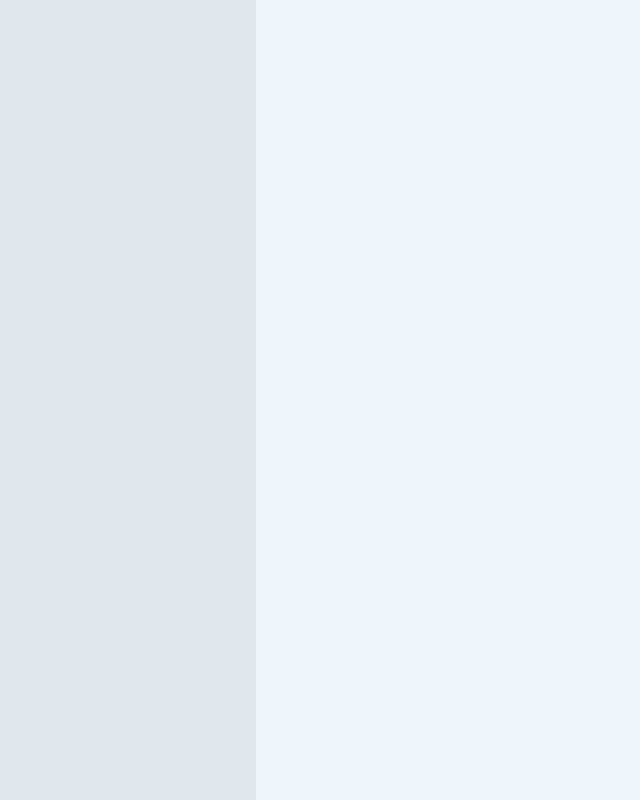
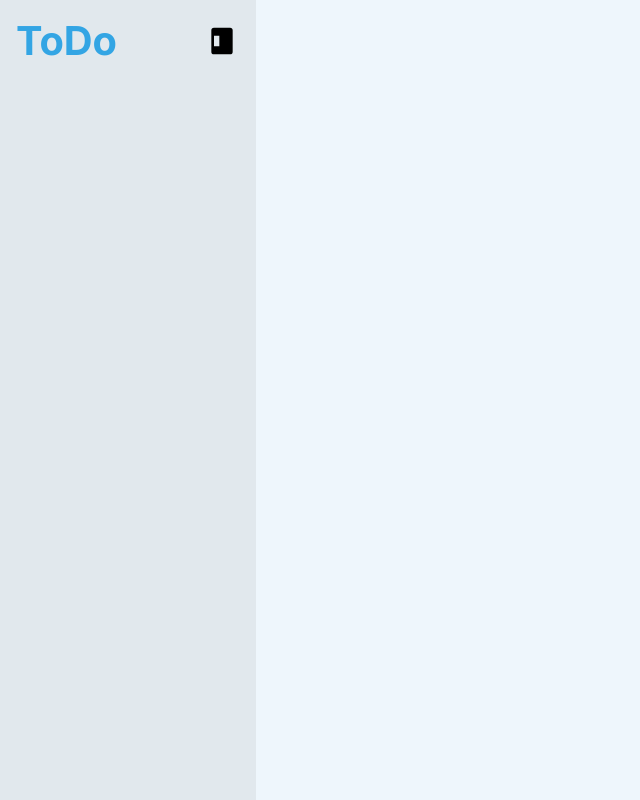
Before and after one commit to marcwalkr/todo-list, a website built with webpack: page src/template.html in a window 1280 px wide. Shown: the whole page, without its empty margins (0-640 px from the left). Built offline with nearby package versions, Linux system fonts and the light colour scheme.

Commit message:
Add and style sidebar title and toggle button

```diff
--- a/src/styles.css
+++ b/src/styles.css
@@ -67,5 +67,36 @@ body {
 .sidebar {
   height: 100vh;
   width: clamp(220px, 20vw, 320px);
+  padding: var(--space-md);
   background-color: var(--clr-surface-10);
 }
+
+.sidebar__header {
+  display: flex;
+  justify-content: space-between;
+  align-items: center;
+}
+
+.sidebar__title {
+  font-size: var(--font-size-4xl);
+  color: var(--clr-primary-0);
+}
+
+.sidebar__toggle-btn {
+  display: flex;
+  justify-content: center;
+  align-items: center;
+  border: none;
+  border-radius: 0.5rem;
+  padding: var(--space-xxs);
+  background-color: transparent;
+}
+
+.sidebar__toggle-btn:hover {
+  background-color: var(--clr-surface-30);
+}
+
+.sidebar__toggle-icon {
+  width: 2rem;
+  fill: var(--clr-fg);
+}
--- a/src/template.html
+++ b/src/template.html
@@ -7,7 +7,14 @@
 </head>
 <body>
   <aside class="sidebar">
-
+    <header class="sidebar__header">
+      <h1 class="sidebar__title">ToDo</h1>
+      <button class="sidebar__toggle-btn" aria-label="Toggle sidebar">
+        <svg class="sidebar__toggle-icon" xmlns="http://www.w3.org/2000/svg" viewBox="0 0 24 24" aria-hidden="true">
+          <path d="M6,2H18A2,2 0 0,1 20,4V20A2,2 0 0,1 18,22H6A2,2 0 0,1 4,20V4A2,2 0 0,1 6,2M6,8V16H10V8H6Z">
+        </svg>
+      </button>
+    </header>
   </aside>
 </body>
 </html>
```
